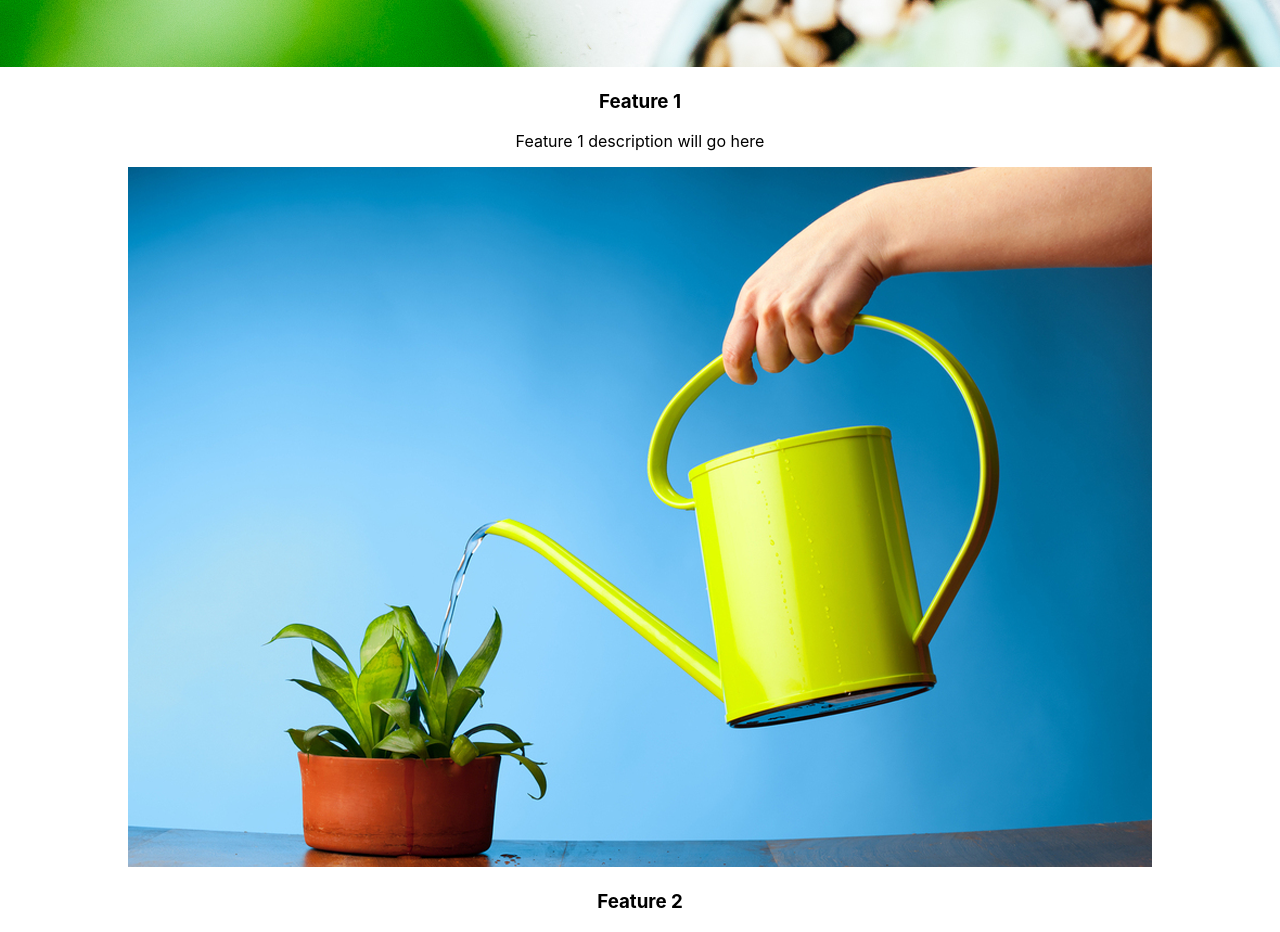
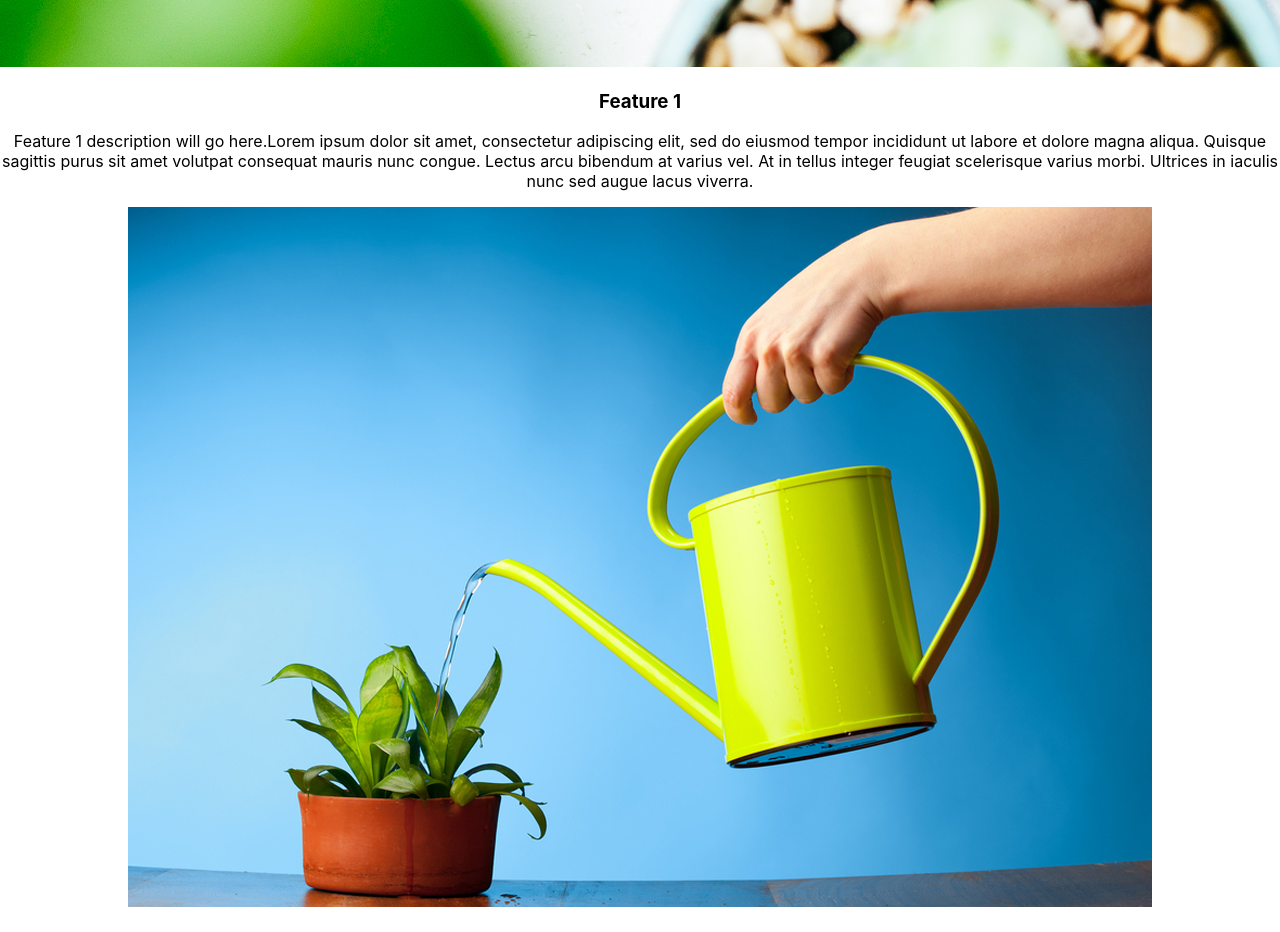
Before and after one commit to Build-Week-Water-My-Plants-ttWebPT124/front-end, a React (Create React App) app in the folder water-my-plants/: page / in a window 1280 px wide. Shown: the part 2520-3452 px from the top of the page. Built offline with nearby package versions, Linux system fonts and the light colour scheme.

Commit message:
added placeholder text

```diff
--- a/water-my-plants/src/components/Homepage.js
+++ b/water-my-plants/src/components/Homepage.js
@@ -18,13 +18,13 @@ const Homepage = ()=>{
                 <div className='features'>
                     <img src= {feature1} className='feature' />
                     <h3>Feature 1</h3>
-                    <p>Feature 1 description will go here</p>
+                    <p>Feature 1 description will go here.Lorem ipsum dolor sit amet, consectetur adipiscing elit, sed do eiusmod tempor incididunt ut labore et dolore magna aliqua. Quisque sagittis purus sit amet volutpat consequat mauris nunc congue. Lectus arcu bibendum at varius vel. At in tellus integer feugiat scelerisque varius morbi. Ultrices in iaculis nunc sed augue lacus viverra.</p>
                 </div>
 
                 <div className='features'>
                     <img src={feature2} className='feature'/>
                     <h3>Feature 2</h3>
-                    <p>Feauture 2 description wil go here</p>
+                    <p>Feauture 2 description wil go here.Lorem ipsum dolor sit amet, consectetur adipiscing elit, sed do eiusmod tempor incididunt ut labore et dolore magna aliqua. Quisque sagittis purus sit amet volutpat consequat mauris nunc congue. Lectus arcu bibendum at varius vel. At in tellus integer feugiat scelerisque varius morbi. Ultrices in iaculis nunc sed augue lacus viverra.</p>
                 </div>
             </div>
         </div>
```
